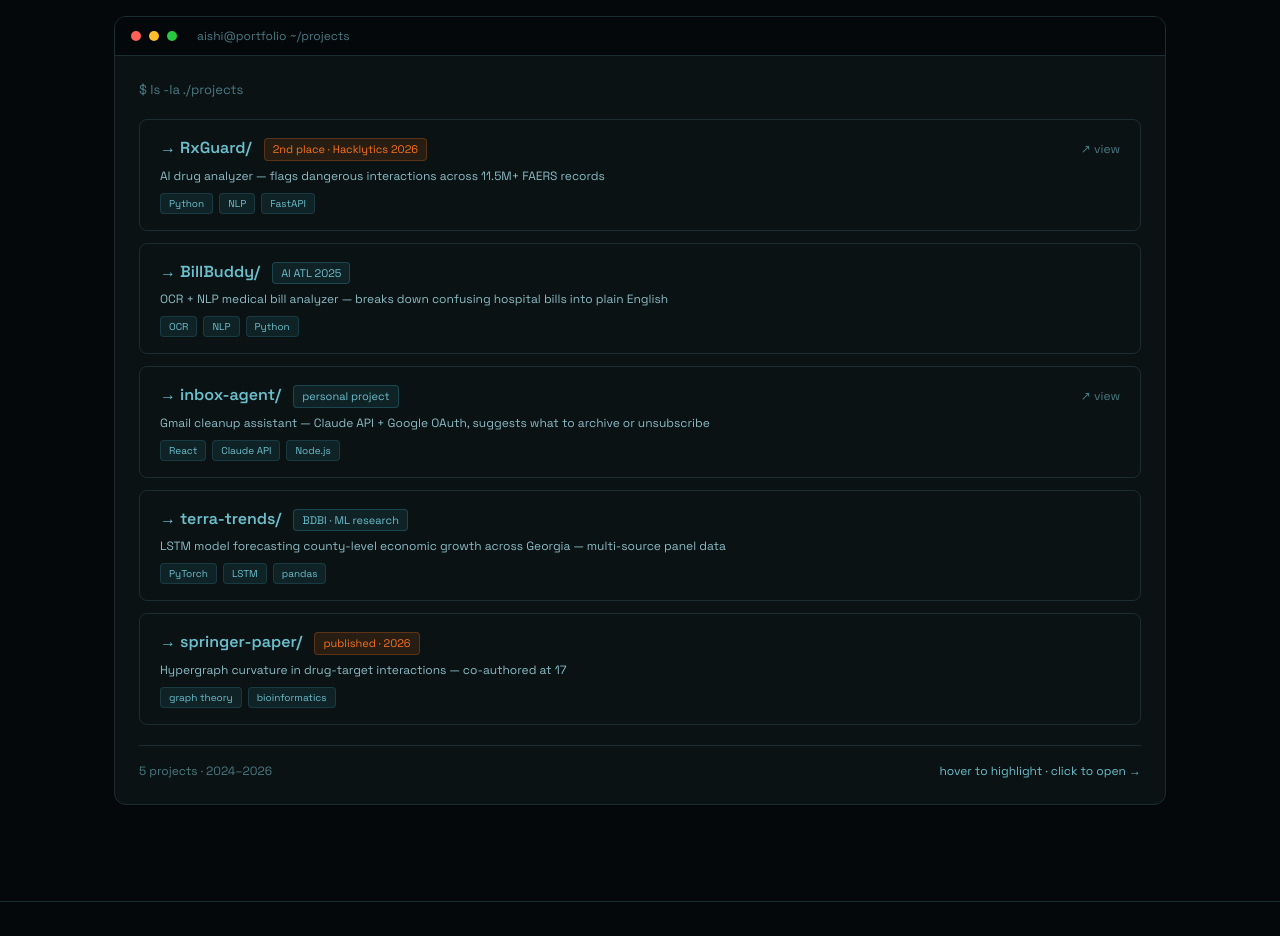
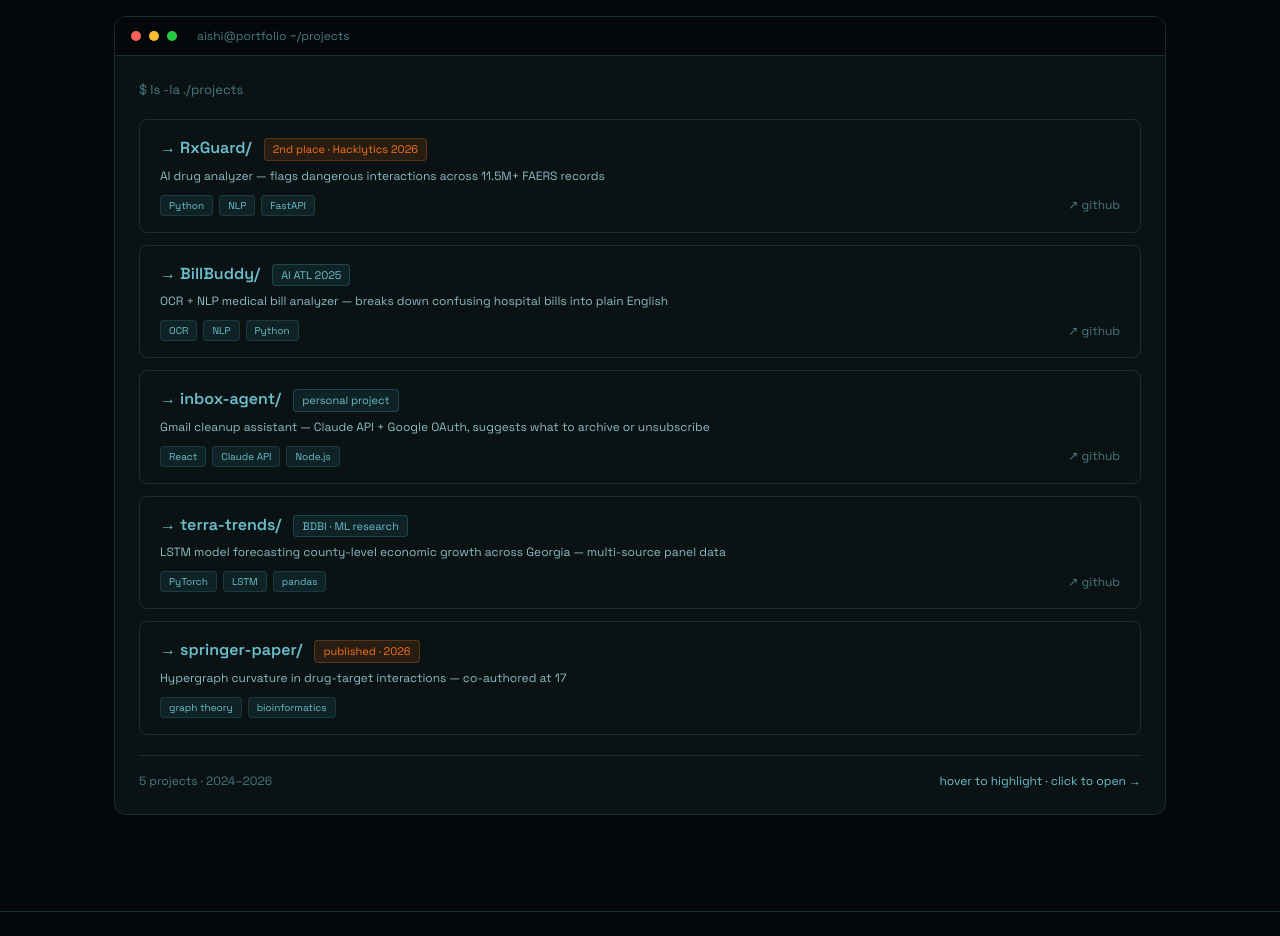
Before and after one commit to Aishi25/PersonalPortfolio, a Next.js app: page / in a window 1280 px wide. Shown: the part 1823-2759 px from the top of the page. Built offline with nearby package versions, Linux system fonts and the light colour scheme.

Commit message:
Add github links to project rows

```diff
--- a/components/Projects.tsx
+++ b/components/Projects.tsx
@@ -5,48 +5,48 @@ import { SectionWrapper, SectionLabel, SectionHeading } from "@/components/ui/Se
 const PROJECTS = [
   {
     slug: "RxGuard/",
-    name: "RxGuard",
     badge: "2nd place · Hacklytics 2026",
     badgeAccent: true,
     description: "AI drug analyzer — flags dangerous interactions across 11.5M+ FAERS records",
     tags: ["Python", "NLP", "FastAPI"],
-    href: "https://github.com/Aishi25",
+    demo: null,
+    github: "https://github.com/gt12889/hacklytics2026",
   },
   {
     slug: "BillBuddy/",
-    name: "BillBuddy",
     badge: "AI ATL 2025",
     badgeAccent: false,
     description: "OCR + NLP medical bill analyzer — breaks down confusing hospital bills into plain English",
     tags: ["OCR", "NLP", "Python"],
-    href: null,
+    demo: null,
+    github: "https://github.com/Aishi25/BillBuddyPrivate",
   },
   {
     slug: "inbox-agent/",
-    name: "Inbox Cleaning Agent",
     badge: "personal project",
     badgeAccent: false,
     description: "Gmail cleanup assistant — Claude API + Google OAuth, suggests what to archive or unsubscribe",
     tags: ["React", "Claude API", "Node.js"],
-    href: "https://github.com/Aishi25/Inbox_Cleaning_Agent",
+    demo: null,
+    github: "https://github.com/Aishi25/Inbox_Cleaning_Agent",
   },
   {
     slug: "terra-trends/",
-    name: "Terra Trends",
     badge: "BDBI · ML research",
     badgeAccent: false,
     description: "LSTM model forecasting county-level economic growth across Georgia — multi-source panel data",
     tags: ["PyTorch", "LSTM", "pandas"],
-    href: null,
+    demo: null,
+    github: "https://github.com/Aishi25/TerraTrends",
   },
   {
     slug: "springer-paper/",
-    name: "Springer Paper",
     badge: "published · 2026",
     badgeAccent: true,
     description: "Hypergraph curvature in drug-target interactions — co-authored at 17",
     tags: ["graph theory", "bioinformatics"],
-    href: null,
+    demo: null,
+    github: null,
   },
 ];
 
@@ -105,22 +105,13 @@ export function Projects() {
                   border: "1px solid var(--border)",
                   borderRadius: "var(--radius)",
                   padding: "1rem 1.25rem",
-                  cursor: p.href ? "pointer" : "default",
+                  cursor: "default",
                   transition: "border-color 0.15s",
                 }}
                 onMouseEnter={(e) => (e.currentTarget.style.borderColor = "var(--primary)")}
                 onMouseLeave={(e) => (e.currentTarget.style.borderColor = "var(--border)")}
-                onClick={() => p.href && window.open(p.href, "_blank")}
               >
-                <div
-                  style={{
-                    display: "flex",
-                    alignItems: "baseline",
-                    gap: "0.75rem",
-                    marginBottom: "6px",
-                    flexWrap: "wrap",
-                  }}
-                >
+                <div style={{ display: "flex", alignItems: "baseline", gap: "0.75rem", marginBottom: "6px", flexWrap: "wrap" }}>
                   <span style={{ color: "var(--primary-light)", fontWeight: 600 }}>→ {p.slug}</span>
                   <span
                     style={{
@@ -134,15 +125,11 @@ export function Projects() {
                   >
                     {p.badge}
                   </span>
-                  {p.href && (
-                    <span style={{ marginLeft: "auto", color: "var(--text-muted)", fontSize: "12px" }}>
-                      ↗ view
-                    </span>
-                  )}
                 </div>
-                <div style={{ color: "var(--text-secondary)", fontSize: "12px", marginBottom: "8px" }}>
+                <div style={{ color: "var(--text-secondary)", fontSize: "12px", marginBottom: "10px" }}>
                   {p.description}
                 </div>
+                <div style={{ display: "flex", alignItems: "center", justifyContent: "space-between", flexWrap: "wrap", gap: "8px" }}>
                   <div style={{ display: "flex", gap: "6px", flexWrap: "wrap" }}>
                     {p.tags.map((t) => (
                       <span
@@ -159,6 +146,21 @@ export function Projects() {
                         {t}
                       </span>
                     ))}
+                  </div>
+                  <div style={{ display: "flex", gap: "0.75rem" }}>
+                    {p.demo && (
+                      <a href={p.demo} target="_blank" rel="noopener noreferrer"
+                        style={{ fontSize: "12px", color: "var(--primary-light)", textDecoration: "none" }}
+                      >↗ demo</a>
+                    )}
+                    {p.github && (
+                      <a href={p.github} target="_blank" rel="noopener noreferrer"
+                        style={{ fontSize: "12px", color: "var(--text-muted)", textDecoration: "none" }}
+                        onMouseEnter={(e) => (e.currentTarget.style.color = "var(--text-secondary)")}
+                        onMouseLeave={(e) => (e.currentTarget.style.color = "var(--text-muted)")}
+                      >↗ github</a>
+                    )}
+                  </div>
                 </div>
               </div>
             ))}
```
Lines whose indentation alone changed are shown as unchanged.
